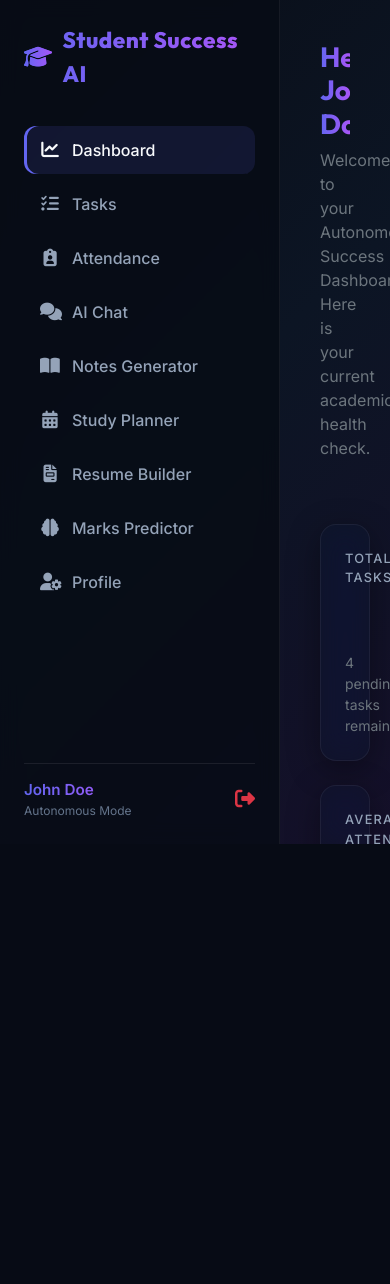
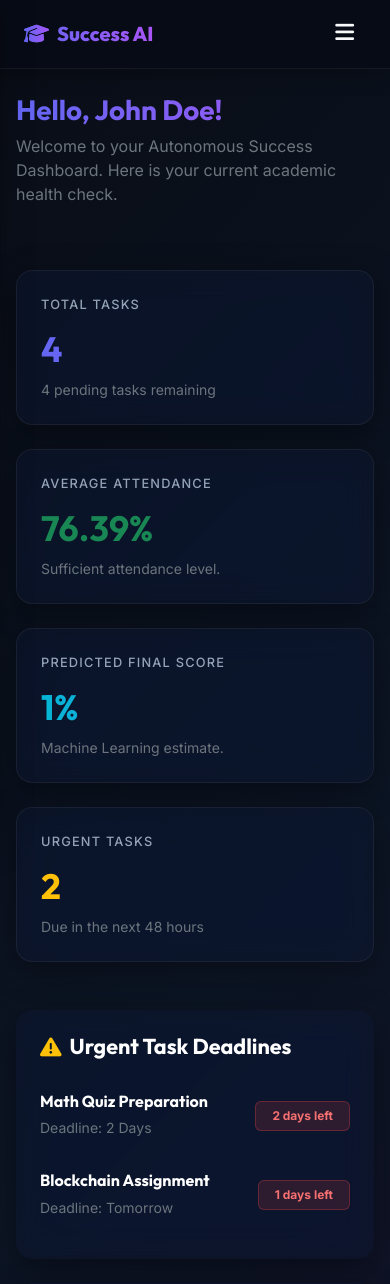
Before and after one commit to Patel-Kush1864/StudentAgentX, a Flask app: page /dashboard in a window 390 px wide. Shown: the top 1284 px of the page. Before the commit the page ends 844 px from the top, so only its background shows below. Run offline with Flask 3, Linux system fonts and the light colour scheme; a user stored in the database is signed in; data comes from the database, SQL or seed files in the repository; both versions use the stored data as it was after the commit.

Commit message:
Implement mobile-responsive sidebar toggler, responsive layout padding, and dashboard metrics grids

```diff
--- a/static/css/style.css
+++ b/static/css/style.css
@@ -320,3 +320,100 @@ h1, h2, h3, h4, h5, h6 {
 ::-webkit-scrollbar-thumb:hover {
     background: rgba(255, 255, 255, 0.3);
 }
+
+/* ==================================================
+   MOBILE RESPONSIVENESS AND LAYOUT CONTROLS
+   ================================================== */
+
+.mobile-header {
+    display: none;
+}
+
+.sidebar-overlay {
+    display: none;
+}
+
+/* Tablet and Mobile Media Queries */
+@media (max-width: 991.98px) {
+    .layout-wrapper {
+        flex-direction: column;
+        min-height: auto;
+    }
+
+    /* Mobile header bar visibility */
+    .mobile-header {
+        display: flex;
+        justify-content: space-between;
+        align-items: center;
+        background: rgba(8, 12, 22, 0.95);
+        backdrop-filter: blur(16px);
+        border-bottom: 1px solid var(--glass-border);
+        padding: 16px 24px;
+        position: sticky;
+        top: 0;
+        z-index: 105;
+        box-shadow: 0 4px 20px rgba(0, 0, 0, 0.3);
+    }
+
+    .mobile-header .brand {
+        font-family: 'Outfit', sans-serif;
+        font-size: 1.25rem;
+        font-weight: 800;
+        background: var(--primary-gradient);
+        -webkit-background-clip: text;
+        -webkit-text-fill-color: transparent;
+        display: flex;
+        align-items: center;
+        gap: 8px;
+    }
+
+    /* Transform sidebar into responsive sliding drawer */
+    .sidebar {
+        position: fixed;
+        top: 0;
+        bottom: 0;
+        left: -300px;
+        width: 280px;
+        height: 100vh;
+        z-index: 110;
+        transition: left 0.3s cubic-bezier(0.4, 0, 0.2, 1);
+        background: #080c16;
+        box-shadow: 10px 0 30px rgba(0,0,0,0.5);
+    }
+
+    .sidebar.show {
+        left: 0;
+    }
+
+    /* Responsive overlay mask */
+    .sidebar-overlay {
+        position: fixed;
+        top: 0;
+        left: 0;
+        right: 0;
+        bottom: 0;
+        background: rgba(0, 0, 0, 0.7);
+        backdrop-filter: blur(5px);
+        -webkit-backdrop-filter: blur(5px);
+        z-index: 109;
+        display: none;
+    }
+
+    .sidebar-overlay.show {
+        display: block;
+    }
+
+    .main-content {
+        padding: 24px 16px;
+        max-height: none;
+    }
+
+    /* Adjust AI chat display height on smaller screens */
+    .chat-container {
+        height: calc(100vh - 160px);
+    }
+
+    .chat-bubble {
+        max-width: 90%;
+    }
+}
--- a/static/js/main.js
+++ b/static/js/main.js
@@ -1,4 +1,31 @@
 document.addEventListener("DOMContentLoaded", function () {
+    // Mobile Sidebar toggle control
+    const toggleBtn = document.getElementById("sidebar-toggle");
+    const sidebar = document.getElementById("sidebar");
+    const overlay = document.getElementById("sidebar-overlay");
+
+    if (toggleBtn && sidebar && overlay) {
+        toggleBtn.addEventListener("click", function () {
+            sidebar.classList.toggle("show");
+            overlay.classList.toggle("show");
+        });
+
+        overlay.addEventListener("click", function () {
+            sidebar.classList.remove("show");
+            overlay.classList.remove("show");
+        });
+
+        // Close sidebar on link click (useful in mobile single-page or transition views)
+        const links = sidebar.querySelectorAll(".sidebar-link");
+        links.forEach(link => {
+            link.addEventListener("click", function () {
+                sidebar.classList.remove("show");
+                overlay.classList.remove("show");
+            });
+        });
+    }
+
+    // Chat client interface
     const chatForm = document.getElementById("chat-form");
     const chatInput = document.getElementById("chat-input");
     const chatMessages = document.getElementById("chat-messages");
--- a/templates/base.html
+++ b/templates/base.html
@@ -12,10 +12,24 @@
     <link rel="stylesheet" href="{{ url_for('static', filename='css/style.css') }}">
 </head>
 <body>
+    <!-- Mobile Responsive Top Bar -->
+    {% if session.get('user_id') %}
+    <div class="mobile-header d-lg-none">
+        <div class="brand">
+            <i class="fa-solid fa-graduation-cap text-gradient-primary"></i>
+            <span>Success AI</span>
+        </div>
+        <button class="btn btn-outline-light border-0" id="sidebar-toggle">
+            <i class="fa-solid fa-bars fs-4"></i>
+        </button>
+    </div>
+    <div class="sidebar-overlay" id="sidebar-overlay"></div>
+    {% endif %}
+
     <div class="layout-wrapper">
         <!-- Sidebar Navigation -->
         {% if session.get('user_id') %}
-        <nav class="sidebar">
+        <nav class="sidebar" id="sidebar">
             <div class="sidebar-brand">
                 <i class="fa-solid fa-graduation-cap text-gradient-primary"></i>
                 <span>Student Success AI</span>
--- a/templates/dashboard.html
+++ b/templates/dashboard.html
@@ -15,7 +15,7 @@
     <!-- Metrics Grid -->
     <div class="row g-4 mb-5">
         <!-- Metric 1: Tasks -->
-        <div class="col-md-3">
+        <div class="col-sm-6 col-lg-3">
             <div class="card-metric glass-panel h-100">
                 <div class="metric-title">Total Tasks</div>
                 <div class="metric-value text-gradient-primary">{{ total_tasks }}</div>
@@ -24,7 +24,7 @@
         </div>
 
         <!-- Metric 2: Attendance -->
-        <div class="col-md-3">
+        <div class="col-sm-6 col-lg-3">
             <div class="card-metric glass-panel h-100">
                 <div class="metric-title">Average Attendance</div>
                 <div class="metric-value {% if avg_attendance >= 75 %}text-success{% else %}text-danger{% endif %}">
@@ -41,7 +41,7 @@
         </div>
 
         <!-- Metric 3: Predicted Marks -->
-        <div class="col-md-3">
+        <div class="col-sm-6 col-lg-3">
             <div class="card-metric glass-panel h-100">
                 <div class="metric-title">Predicted Final Score</div>
                 <div class="metric-value text-gradient-accent">
@@ -62,7 +62,7 @@
         </div>
 
         <!-- Metric 4: Urgent Tasks -->
-        <div class="col-md-3">
+        <div class="col-sm-6 col-lg-3">
             <div class="card-metric glass-panel h-100">
                 <div class="metric-title">Urgent Tasks</div>
                 <div class="metric-value text-warning">{{ urgent_tasks_count }}</div>
```
Also changed, not shown: student.db, 1 other file.
